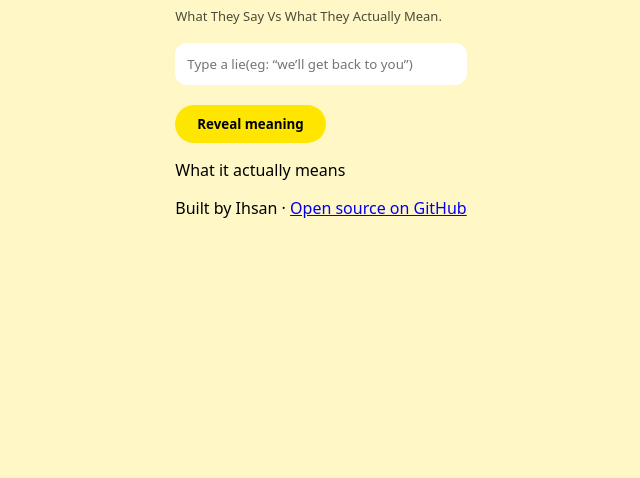
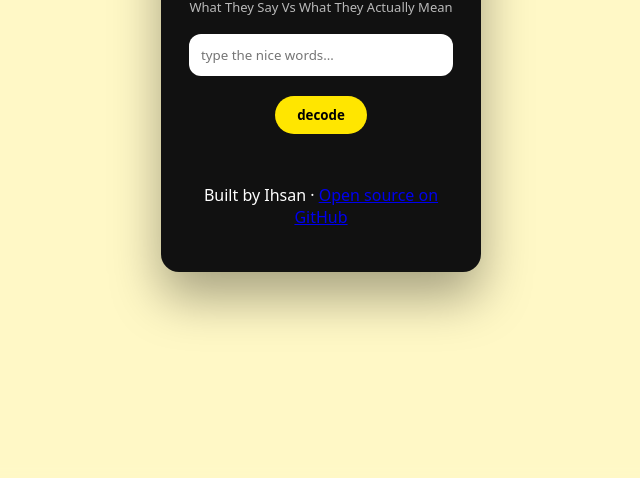
Before and after one commit to ihsanbinshafeeq/Nice-Words, a plain HTML site: page index.html in a window 1280 px wide. Shown: the part 322-800 px from the top of the page, without its empty margins (319-959 px from the left). Drawn offline with Linux system fonts and the light colour scheme.

Commit message:
Update index.html

```diff
--- a/index.html
+++ b/index.html
@@ -1,44 +1,37 @@
 <!DOCTYPE html>
 <html lang="en">
 <head>
-  <meta charset="UTF-8" />
-  <meta name="viewport" content="width=device-width, initial-scale=1.0"/>
+  <meta charset="UTF-8">
   <title>Nice Words</title>
-
-  <link rel="stylesheet" href="style.css" />
+  <meta name="viewport" content="width=device-width, initial-scale=1.0">
+  <link rel="stylesheet" href="style.css">
 </head>
 <body>
 
-  <div class="container">
+  <div class="overlay"></div>
 
+  <div class="card">
     <h1>Nice Words</h1>
-    <p class="subtitle">
-      What They Say Vs What They Actually Mean.
-    </p>
+    <p class="subtitle">What They Say Vs What They Actually Mean</p>
 
     <input
+      id="input"
       type="text"
-      id="phraseInput"
-      placeholder='Type a lie(eg: “we’ll get back to you”)'
+      placeholder="type the nice words…"
       autocomplete="off"
-    />
+    >
 
-    <div id="suggestions" class="suggestions"></div>
+    <div id="suggestions"></div>
 
-    <button id="decodeBtn">Reveal meaning</button>
+    <button id="decodeBtn">decode</button>
 
-    <div id="resultBox" class="result hidden">
-      <p class="result-title">What it actually means</p>
-      <p id="resultText"></p>
-    </div>
-
-    <p class="footer">
+    <div id="result"></div>
+     <p class="footer">
       Built by Ihsan ·
       <a href="https://github.com/ihsanbinshafeeq/Nice-Words" target="_blank">
         Open source on GitHub
       </a>
     </p>
-
   </div>
 
   <script src="script.js"></script>
```
